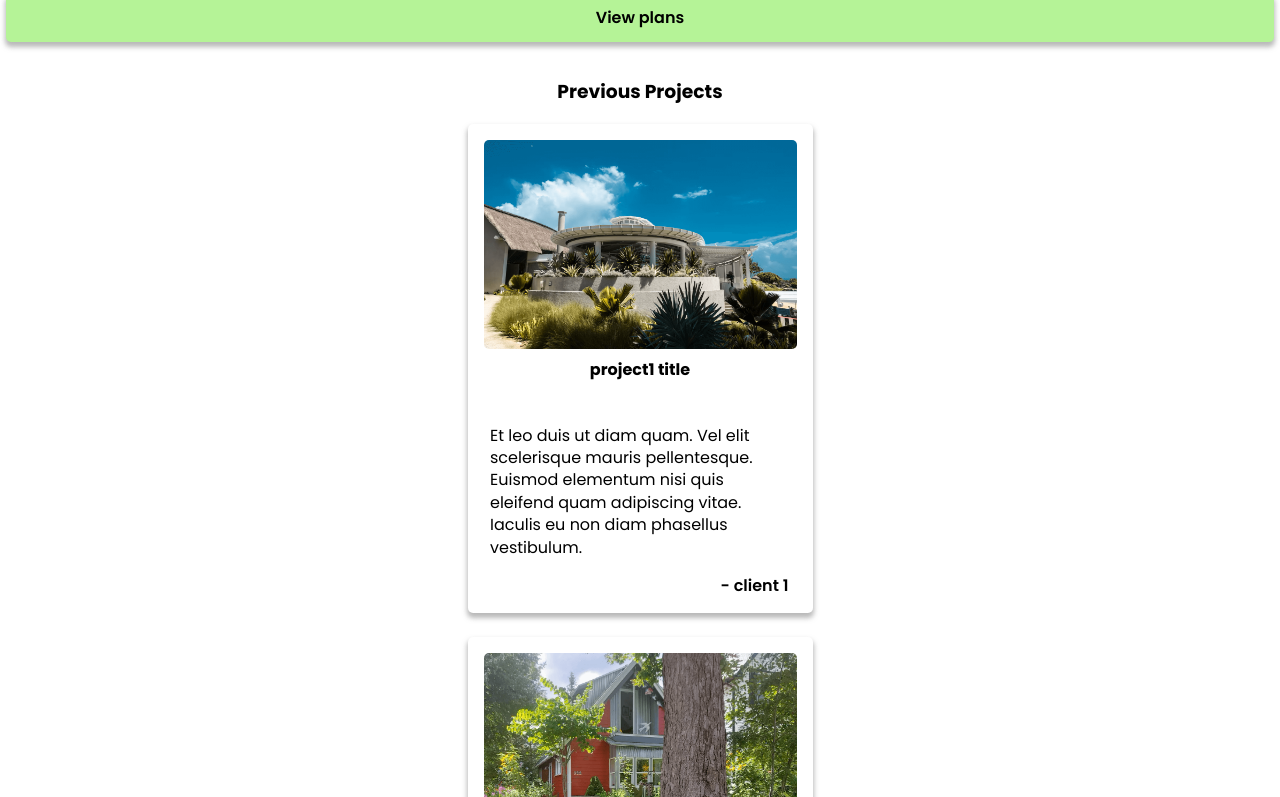
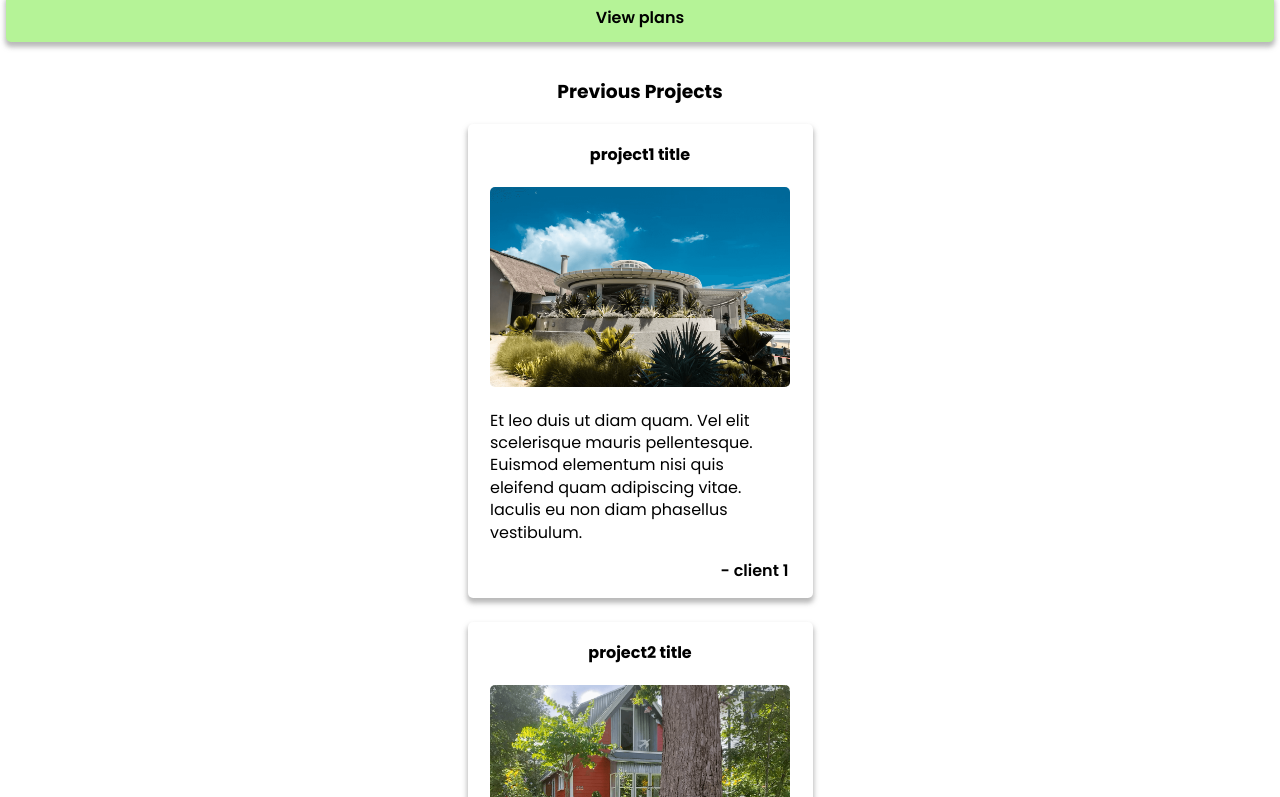
Before and after one commit to MauritzLM/lansdcape-webpage-practice, a React (Vite) app: page / in a window 1280 px wide. Shown: the part 2903-3700 px from the top of the page. Built offline with nearby package versions, Linux system fonts and the light colour scheme.

Commit message:
added images and content

```diff
--- a/src/components/projectsSection.jsx
+++ b/src/components/projectsSection.jsx
@@ -7,20 +7,18 @@ function Projects() {
             <section>
                 <h3>Previous Projects</h3>
                 <div className="projects-container">
-                    {projects?.map(item => {
-                        return <div className="project-card" key={item.id}>
-                            <picture>
-                                <source media="(max-width: 799px)" srcSet={item.image} />
-                                <source media="(min-width: 800px)" srcSet={item.image} />
-                                <img src={item.image} alt={item.imgAlt} />
-                            </picture>
+                    {projects?.map(item => <div className="project-card" key={item.id}>
+                        <h4>{item.title}</h4>
 
-                            <h4>{item.title}</h4>
+                        <picture>
+                            <source media="(max-width: 799px)" srcSet={item.image} />
+                            <source media="(min-width: 800px)" srcSet={item.image} />
+                            <div><img src={item.image} alt={item.imgAlt} /></div>
+                        </picture>
 
-                            <p>{item.testimonial}</p>
-                            <p>{item.clientName}</p>
-                        </div>
-                    })}
+                        <p>{item.testimonial}</p>
+                        <p>{item.clientName}</p>
+                    </div>)}
                 </div>
             </section>
         </>
```
